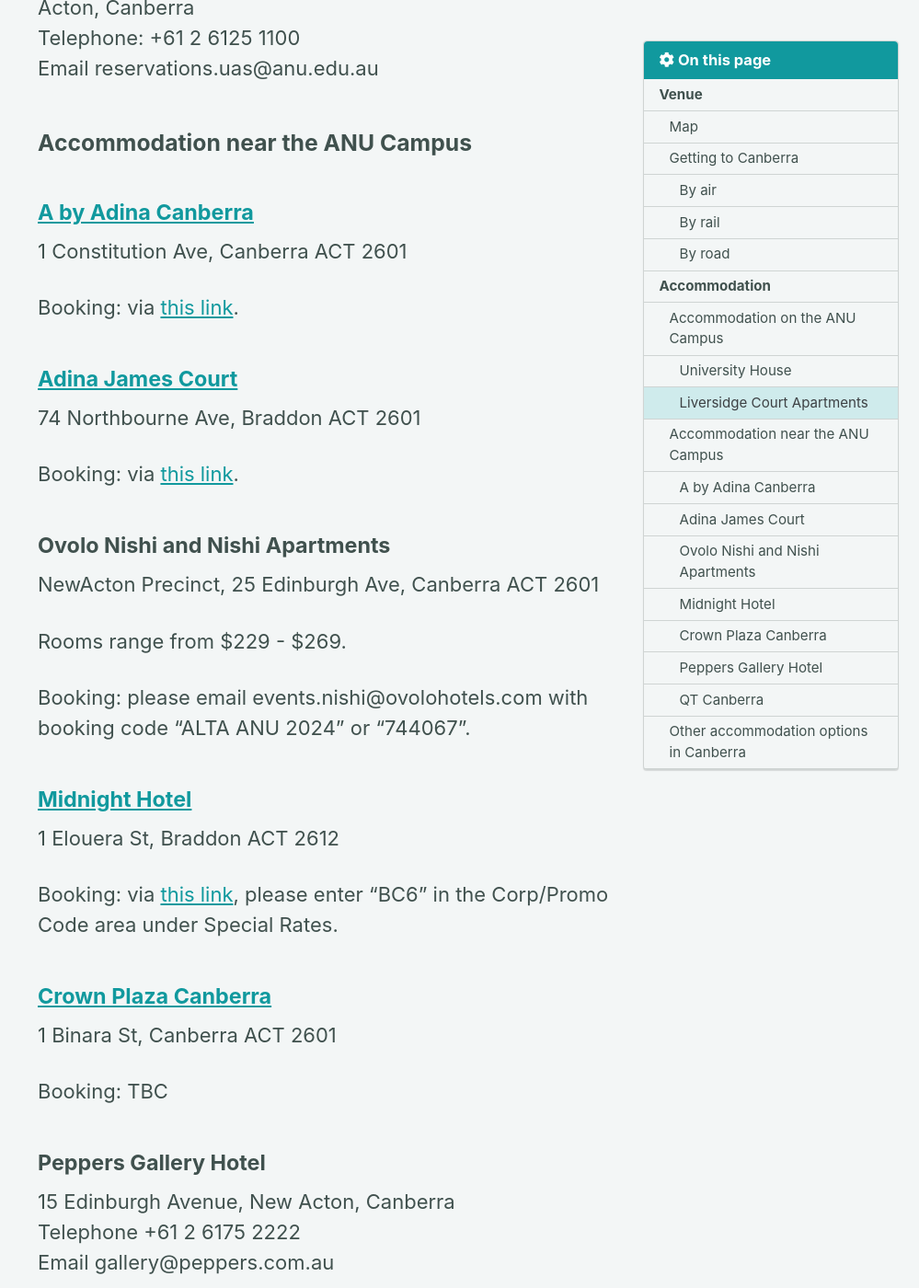
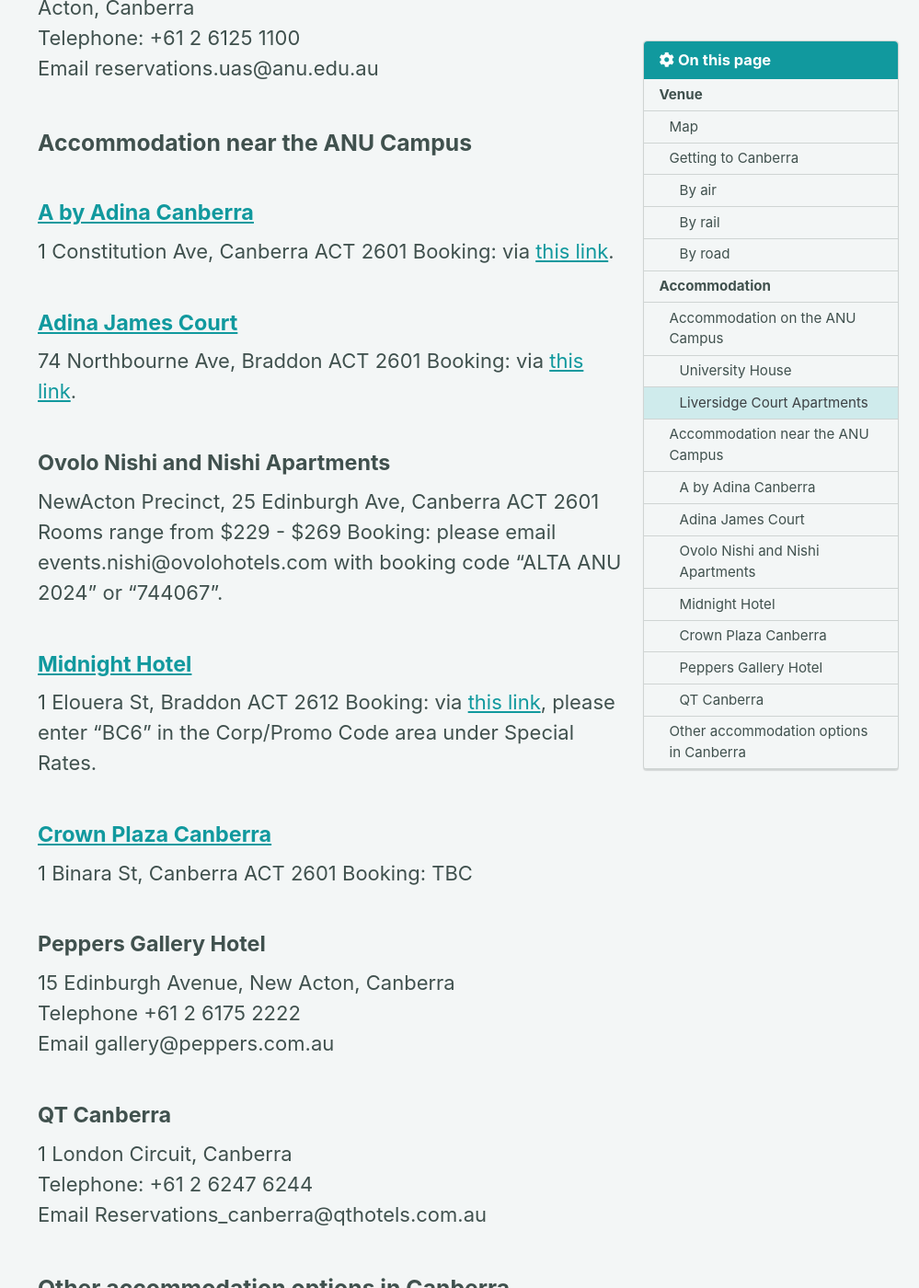
Before and after one commit to jkkummerfeld/alta2025, a Jekyll site: the page built from _pages/venue.md, in a window 1280 px wide and 1400 px high, scrolled down 2542 px. Shown: the whole window at 92% size, without its empty margins (281-1280 px from the left). Built offline with Jekyll 4.4.1, drawn with Linux system fonts in a browser that asks for light colours; cached includes are drawn as plain includes.

Commit message:
Fix spacing

```diff
--- a/_pages/venue.md
+++ b/_pages/venue.md
@@ -54,29 +54,23 @@ Email reservations.uas@anu.edu.au
 
 #### [A by Adina Canberra](https://reservations.tfehotels.com/?adult=1&arrive=2024-12-02&chain=14687&child=0&config=CORPNP_SBE&configcode=CORPNP_SBE&currency=AUD&depart=2024-12-04&hotel=31228&level=hotel&locale=en-US&productcurrency=AUD&promo=ALTAWORKSHOP1224&rooms=1&theme=ABASBE&themecode=ABASBE)
 1 Constitution Ave, Canberra ACT 2601
-
 Booking: via [this link](https://reservations.tfehotels.com/?adult=1&arrive=2024-12-02&chain=14687&child=0&config=CORPNP_SBE&configcode=CORPNP_SBE&currency=AUD&depart=2024-12-04&hotel=31228&level=hotel&locale=en-US&productcurrency=AUD&promo=ALTAWORKSHOP1224&rooms=1&theme=ABASBE&themecode=ABASBE).
 
 #### [Adina James Court](https://reservations.tfehotels.com/?adult=1&arrive=2024-12-02&chain=14687&child=0&config=CORPNP_SBE&configcode=CORPNP_SBE&currency=AUD&depart=2024-12-04&hotel=58450&level=hotel&locale=en-US&productcurrency=AUD&promo=ALTAWORKSHOP1224&rooms=1&theme=ADISBE&themecode=ADISBE)
 74 Northbourne Ave, Braddon ACT 2601
-
 Booking: via [this link](https://reservations.tfehotels.com/?adult=1&arrive=2024-12-02&chain=14687&child=0&config=CORPNP_SBE&configcode=CORPNP_SBE&currency=AUD&depart=2024-12-04&hotel=58450&level=hotel&locale=en-US&productcurrency=AUD&promo=ALTAWORKSHOP1224&rooms=1&theme=ADISBE&themecode=ADISBE).
 
 #### Ovolo Nishi and Nishi Apartments
 NewActon Precinct, 25 Edinburgh Ave, Canberra ACT 2601
-
-Rooms range from $229 - $269.
-
+Rooms range from $229 - $269
 Booking: please email events.nishi@ovolohotels.com with booking code “ALTA ANU 2024” or “744067”.
 
 #### [Midnight Hotel](https://www.marriott.com/en-us/hotels/cbrak-midnight-hotel-autograph-collection/overview/)
 1 Elouera St, Braddon ACT 2612
-
 Booking: via [this link](https://www.marriott.com/en-us/hotels/cbrak-midnight-hotel-autograph-collection/overview/), please enter "BC6” in the Corp/Promo Code area under Special Rates.
 
 #### [Crown Plaza Canberra](https://canberra.crowneplaza.com/)
 1 Binara St, Canberra ACT 2601
-
 Booking: TBC
 
 #### Peppers Gallery Hotel
```
